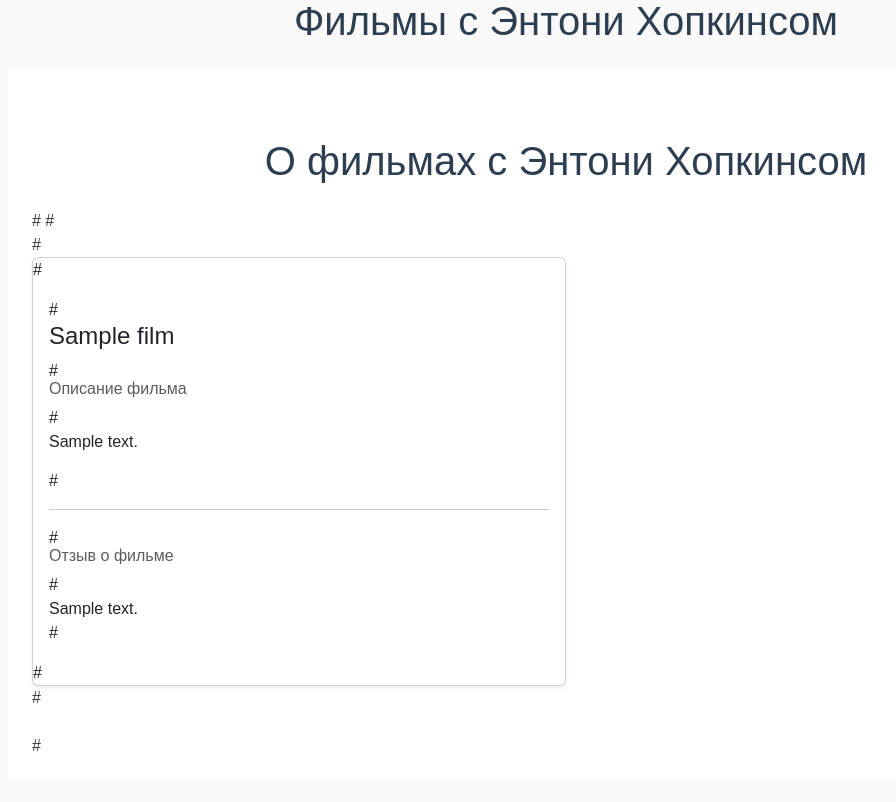
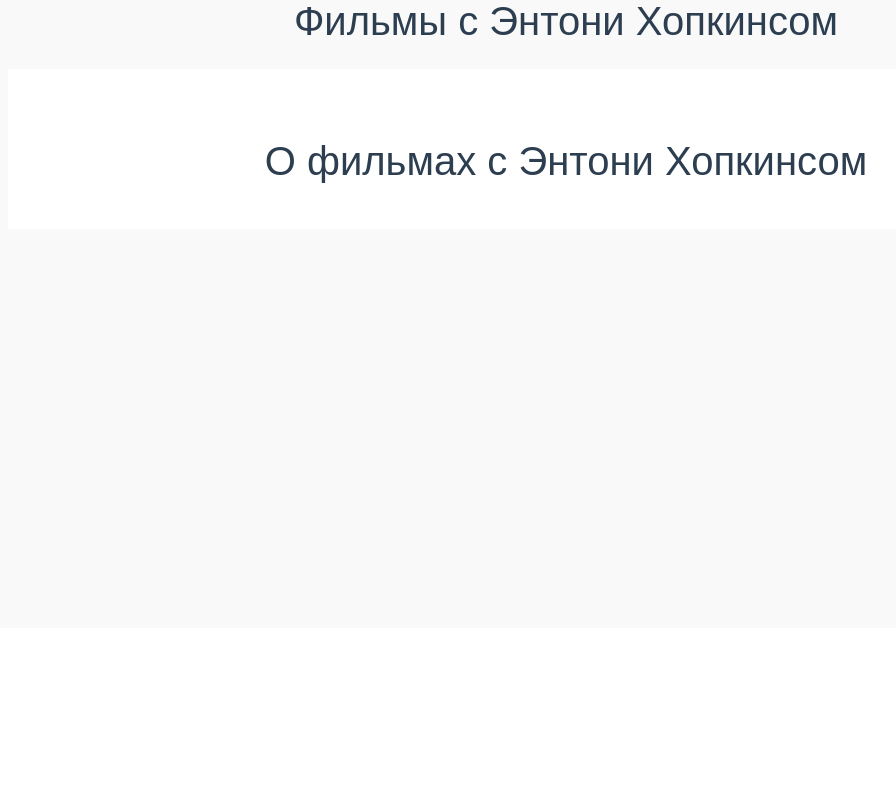
Before and after one commit to obogrelova/webDj_4, a Django app: page / in a window 1280 px wide. Shown: the part 172-974 px from the top of the page, without its empty margins (74-970 px from the left). After the commit the page ends 355 px from the top, so only its background shows below. Run offline with Django 5.2, Linux system fonts and the light colour scheme; tables that the repository leaves empty hold one stand-in row (values such as "Sample post").

Commit message:
Update index.html

```diff
--- a/movie_project/films/templates/films/index.html
+++ b/movie_project/films/templates/films/index.html
@@ -8,20 +8,7 @@
     <div class="container mt-5">
         <h1 class="text-center mb-4">О фильмах с Энтони Хопкинсом</h1>
 
-        #{% for film in films %}
-            #<div class="col-md-6 mb-4">
-                #<div class="card shadow-sm">
-                    #<div class="card-body">
-                        #<h4 class="card-title">{{ film.title }}</h4>
-                        #<h6 class="card-subtitle mb-2 text-muted">Описание фильма</h6>
-                        #<p class="card-text">{{ film.description }}</p>
-                        #<hr>
-                        #<h6 class="card-subtitle mb-2 text-muted">Отзыв о фильме</h6>
-                        #<p class="card-text">{{ film.review }}</p>
-                    #</div>
-                #</div>
-            #</div>
-        #{% endfor %}
+
     </div>
 
 {% endblock %}
```
